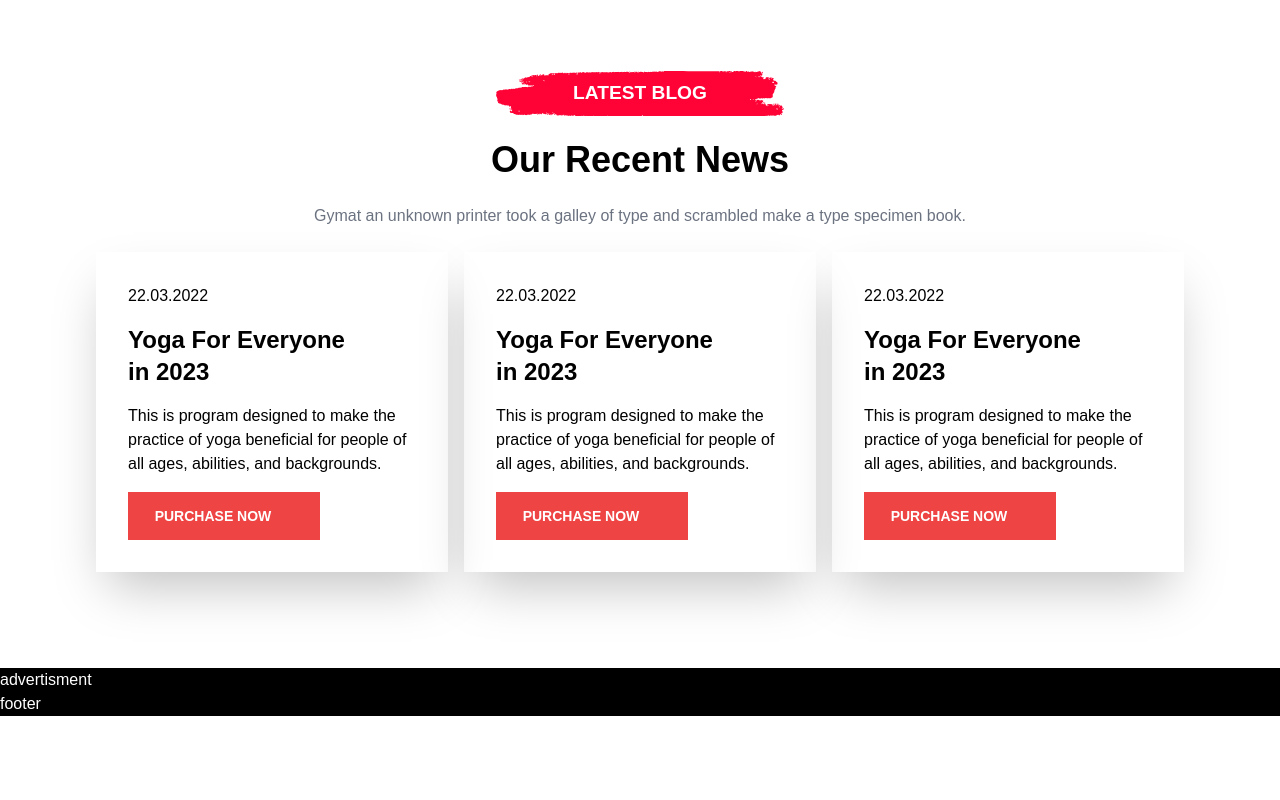
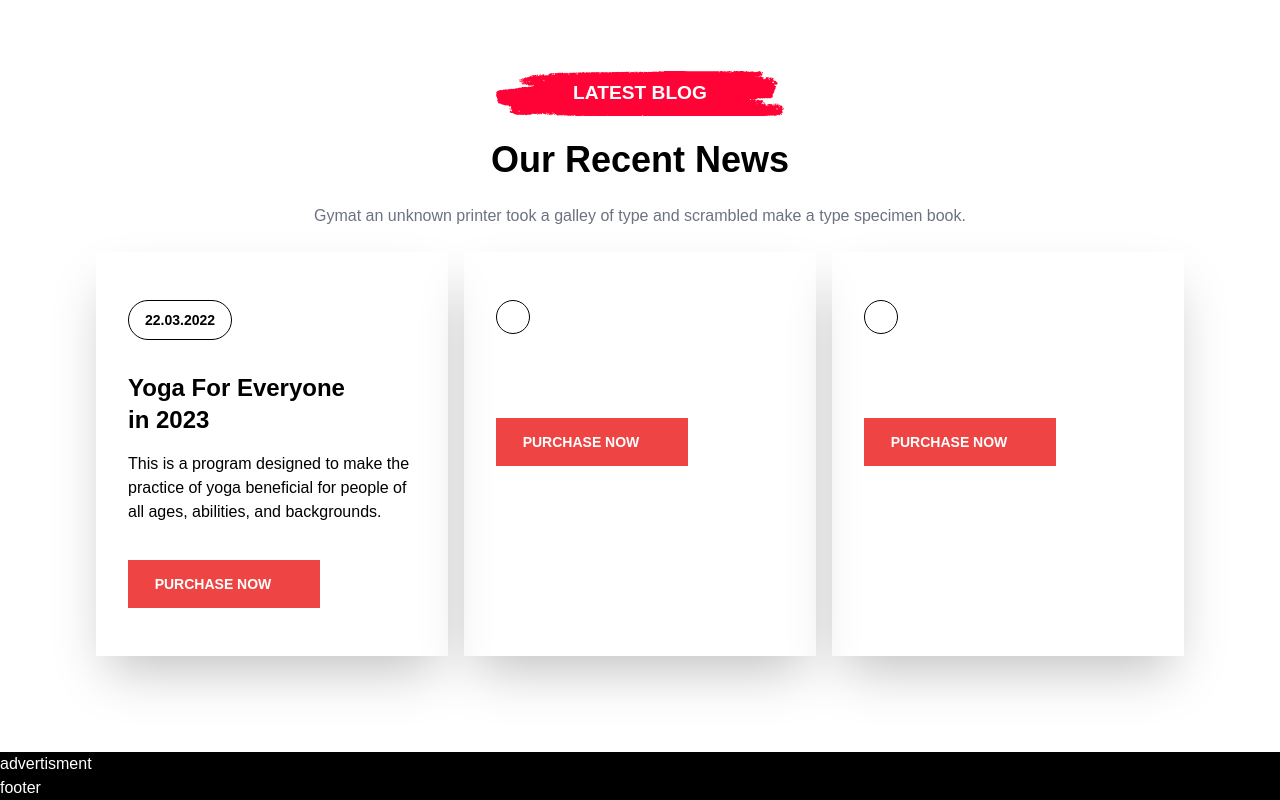
Before and after one commit to PawelWydra/Gymate-main, a React (Create React App) app: page / in a window 1280 px wide. Shown: the part 8388-9188 px from the top of the page. Before the commit the page ends 9104 px from the top, so only its background shows below. Built offline with nearby package versions, Linux system fonts and the light colour scheme; some icons are missing.

Commit message:
feat: add blog data

```diff
--- a/src/components/blog/blog.jsx
+++ b/src/components/blog/blog.jsx
@@ -12,7 +12,11 @@ function Blog() {
           type specimen book.
         </p>
         <div className="flex gap-4">
-          <BlogCard />
+          <BlogCard
+            date="22.03.2022"
+            heading="Yoga For Everyone in 2023"
+            paragraphText="This is a program designed to make the practice of yoga beneficial for people of all ages, abilities, and backgrounds."
+          />
           <BlogCard />
           <BlogCard />
         </div>
--- a/src/components/blog/blogCard/blogCard.jsx
+++ b/src/components/blog/blogCard/blogCard.jsx
@@ -1,16 +1,13 @@
 import BtnWithRedArrow from "../../title/btnWithRedArrow/btnWithRedArrow.jsx";
 
-function BlogCard() {
+function BlogCard({ date, heading, paragraphText }) {
   return (
-    <div className="w-1/3 p-8 flex flex-col gap-4 shadow-2xl text-black">
-      <div className="data-div">
-        <h3>22.03.2022</h3>
+    <div className="w-1/3 px-8 py-12 flex flex-col gap-4 shadow-2xl text-black">
+      <div className="max-h-10 max-w-fit flex items-center border border-solid border-black rounded-3xl p-4">
+        <h3 className="text-sm font-bold">{date}</h3>
       </div>
-      <h2 className="text-2xl font-semibold text-pretty">Yoga For Everyone in 2023</h2>
-      <p>
-        This is program designed to make the practice of yoga beneficial for
-        people of all ages, abilities, and backgrounds.
-      </p>
+      <h2 className="text-2xl font-semibold text-pretty mt-4">{heading}</h2>
+      <p className="mb-5 h-max">{paragraphText}</p>
       <BtnWithRedArrow
         text="PURCHASE NOW"
         bgColor="bg-red-500"
--- /dev/null
+++ b/src/components/blog/blogDataModel.jsx
@@ -0,0 +1,22 @@
+const blogData = [
+  {
+    date: "22.03.2022",
+    heading: "New Strength Training Classes",
+    paragraphText:
+      "Join our latest strength training classes designed to help you build muscle, increase endurance, and achieve your fitness goals.",
+  },
+  {
+    date: "25.03.2022",
+    heading: "Nutrition Workshop: Fuel Your Workout",
+    paragraphText:
+      "Learn about the importance of nutrition in enhancing your workout performance. Discover the best foods to fuel your body for optimal results.",
+  },
+  {
+    date: "28.03.2022",
+    heading: "Specialized Cardio Programs",
+    paragraphText:
+      "Introducing specialized cardio programs tailored to boost your cardiovascular health. Join us for high-energy workouts and improve your endurance.",
+  },
+];
+
+export default blogData;
```
